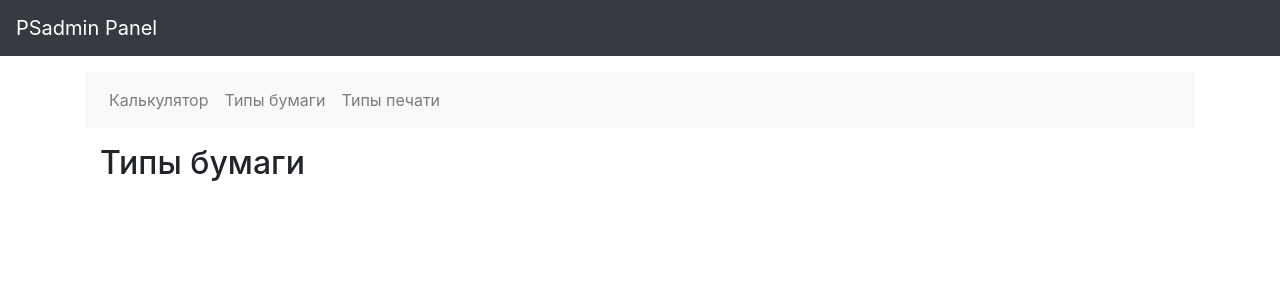
After one commit to Akkormsk/psodin, a Flask app: template templates/papertype.html in a window 1280 px wide. The commit adds this page. Shown: the top 300 px of the page. Run offline with Flask 3, Linux system fonts and the light colour scheme; the template is opened without the code that fills it, so the values that code supplies are empty; some libraries are stand-ins or nearby versions.

Commit message:
Устойчиво работает, но не отображает таблицы

```diff
--- a/app.py
+++ b/app.py
@@ -8,25 +8,30 @@ app = Flask(__name__)
 app.config.from_object('config')
 db.init_app(app)
 
+
 class MyAdminIndexView(AdminIndexView):
     @expose('/')
     def index(self):
         return self.render('admin/index.html')
 
+
 class MyModelView(ModelView):
     def is_accessible(self):
         return True  # Добавьте вашу логику проверки доступа здесь, если необходимо
 
+
 admin = Admin(app, index_view=MyAdminIndexView(), template_mode='bootstrap3')
 admin.add_view(MyModelView(PaperType, db.session, endpoint='papertype'))
 admin.add_view(MyModelView(PrintType, db.session, endpoint='printtype'))
+
 
 @app.route('/')
 @app.route('/home')
 def index():
     return render_template('index.html')
 
-@app.route('/admin/calculator/', methods=['GET', 'POST'])
+
+@app.route('/calculator/', methods=['GET', 'POST'])
 def calculator():
     paper_types = PaperType.query.all()
     print_types = PrintType.query.all()
@@ -41,7 +46,9 @@ def calculator():
         paper_type = PaperType.query.get(paper_type_id)
         print_type = PrintType.query.get(print_type_id)
         total_cost = round((paper_type.price_per_unit + print_type.price_per_unit) * quantity, 2)
-    return render_template('admin/calculator.html', paper_types=paper_types, print_types=print_types, total_cost=total_cost)
+    return render_template('admin/calculator.html', paper_types=paper_types, print_types=print_types,
+                           total_cost=total_cost)
+
 
 if __name__ == '__main__':
     with app.app_context():
--- a/models.py
+++ b/models.py
@@ -1,12 +1,14 @@
 from flask_sqlalchemy import SQLAlchemy
 
 db = SQLAlchemy()
+
 
 class PaperType(db.Model):
     id = db.Column(db.Integer, primary_key=True)
     name = db.Column(db.String(100), nullable=False)
     price_per_unit = db.Column(db.Float, nullable=False)
 
+
 class PrintType(db.Model):
     id = db.Column(db.Integer, primary_key=True)
     name = db.Column(db.String(100), nullable=False)
--- /dev/null
+++ b/templates/calculator_base.html
@@ -0,0 +1,14 @@
+{% extends 'layout.html' %}
+
+{% block content %}
+<nav class="navbar navbar-expand-lg navbar-light bg-light">
+    <ul class="navbar-nav">
+        <li class="nav-item"><a class="nav-link" href="{{ url_for('calculator') }}">Калькулятор</a></li>
+        <li class="nav-item"><a class="nav-link" href="{{ url_for('papertype.index_view') }}">Типы бумаги</a></li>
+        <li class="nav-item"><a class="nav-link" href="{{ url_for('printtype.index_view') }}">Типы печати</a></li>
+    </ul>
+</nav>
+<div class="container mt-3">
+    {% block calculator_content %}{% endblock %}
+</div>
+{% endblock %}
--- /dev/null
+++ b/templates/layout.html
@@ -0,0 +1,18 @@
+<!DOCTYPE html>
+<html lang="en">
+<head>
+    <meta charset="UTF-8">
+    <meta name="viewport" content="width=device-width, initial-scale=1.0">
+    <title>PSadmin Panel</title>
+    <link rel="stylesheet" href="{{ url_for('static', filename='styles.css') }}">
+    <link rel="stylesheet" href="https://maxcdn.bootstrapcdn.com/bootstrap/4.5.2/css/bootstrap.min.css">
+    <script src="https://ajax.googleapis.com/ajax/libs/jquery/3.5.1/jquery.min.js"></script>
+    <script src="https://maxcdn.bootstrapcdn.com/bootstrap/4.5.2/js/bootstrap.min.js"></script>
+</head>
+<body>
+    {% include 'navbars/main_navbar.html' %}
+    <main role="main" class="container mt-3">
+        {% block content %}{% endblock %}
+    </main>
+</body>
+</html>
--- /dev/null
+++ b/templates/navbars/main_navbar.html
@@ -0,0 +1,9 @@
+<header class="navbar navbar-dark bg-dark">
+    <a href="{{ url_for('index') }}" class="navbar-brand">PSadmin Panel</a>
+    <!--
+    <ul class="navbar-nav ml-auto">
+        <li class="nav-item"><a class="nav-link" href="{{ url_for('calculator') }}">Калькулятор</a></li>
+        <li class="nav-item"><a class="nav-link" href="#">Другое</a></li>
+    </ul>
+    -->
+</header>
--- a/templates/admin/papertype.html
+++ b/templates/papertype.html
@@ -1,6 +1,6 @@
 {% extends 'calculator_base.html' %}
 
-{% block content %}
+{% block calculator_content %}
 <h2>Типы бумаги</h2>
 <!-- Add your table or form for managing paper types here -->
 {% endblock %}
```
Also changed, not shown: templates/admin/calculator.html (+2 -15 lines), templates/admin/master.html (added, +27 -0 lines), templates/index.html (+5 -20 lines), templates/printtype.html (renamed from templates/admin/printtype.html).
